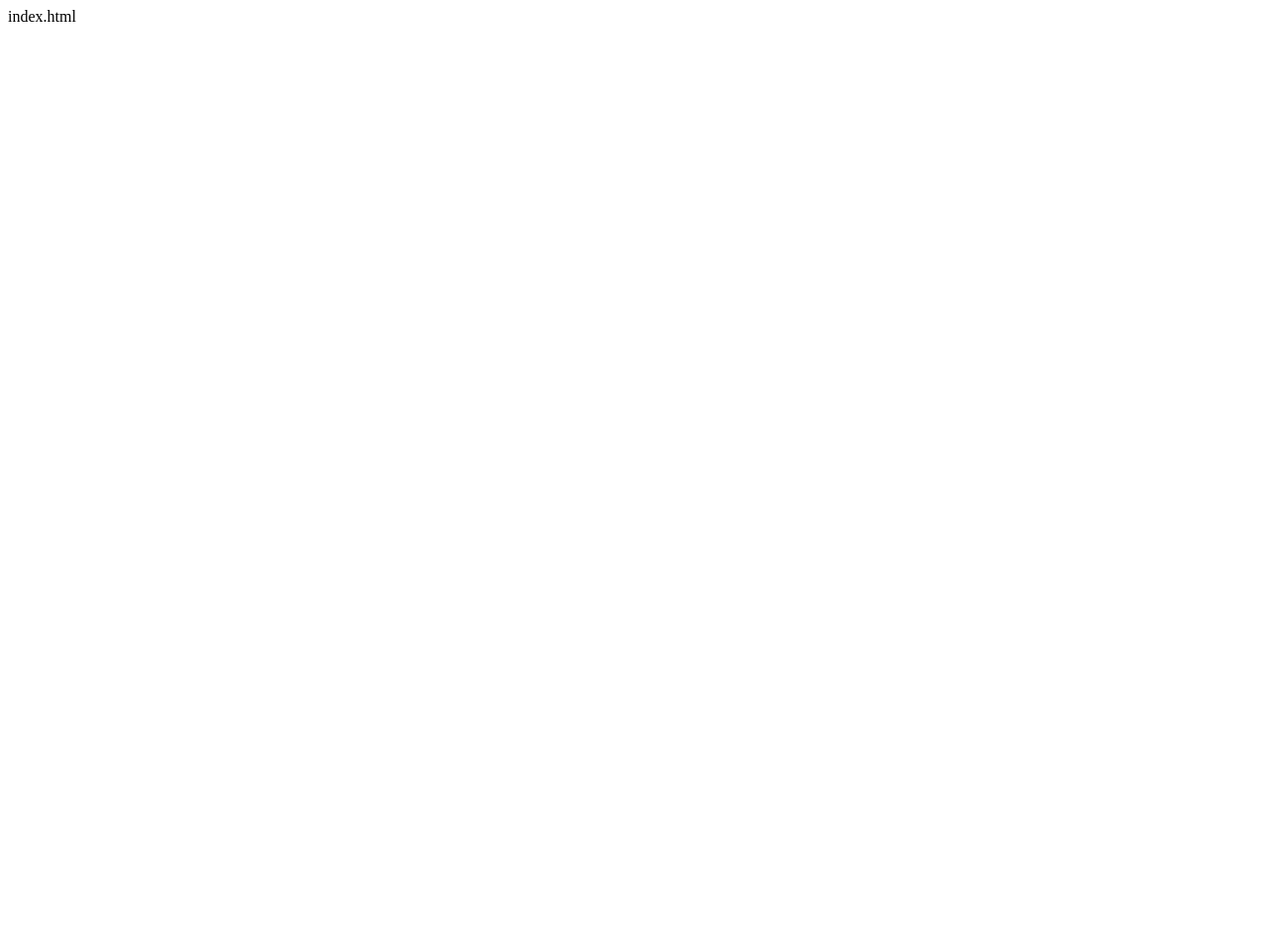
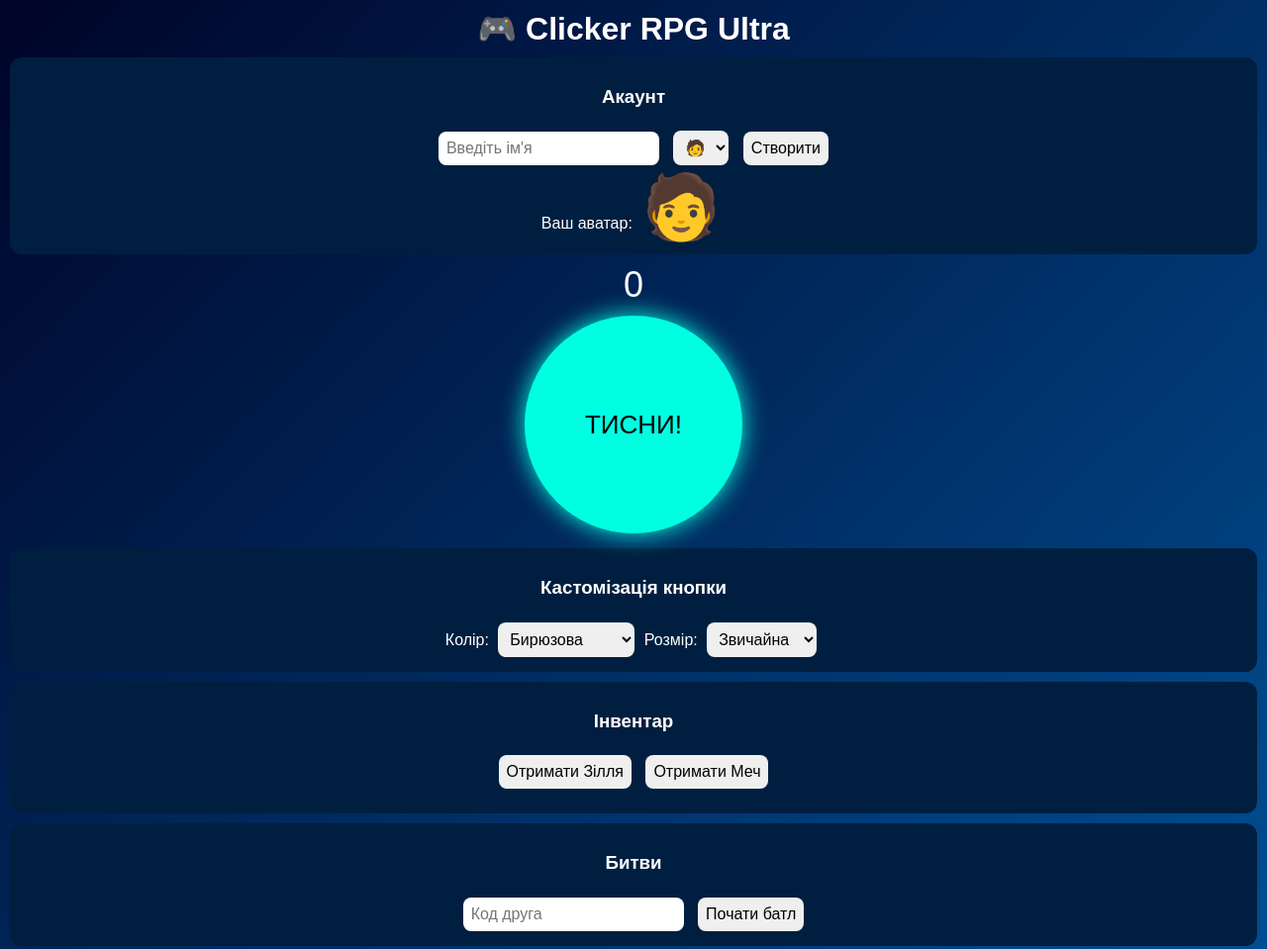
Before and after one commit to Roma20werty/Clicker-Game, a plain HTML site: page index.html in a window 1280 px wide. Shown: the top 959 px of the page at 99% size. Before the commit the page ends 800 px from the top, so only its background shows below. Drawn offline with Linux system fonts and the light colour scheme.

Commit message:
Update index.html

```diff
--- a/index.html
+++ b/index.html
@@ -1 +1,172 @@
-index.html
+<!DOCTYPE html>
+<html lang="uk">
+<head>
+<meta charset="UTF-8">
+<meta name="viewport" content="width=device-width, initial-scale=1.0">
+<title>Clicker RPG Ultra</title>
+<style>
+body{
+    margin:0;
+    font-family:Arial;
+    text-align:center;
+    background: linear-gradient(135deg,#000428,#004e92);
+    color:white;
+}
+h1{margin:10px;}
+#avatar{font-size:64px;margin:5px;}
+#score{font-size:36px;margin:5px;}
+#tap{
+    width:220px;height:220px;border-radius:50%;
+    background:#00ffe1;border:none;font-size:26px;
+    box-shadow:0 0 25px #00ffe1;
+    transition:.1s;
+}
+#tap:active{transform:scale(0.92);}
+button,select,input{
+    margin:5px;padding:8px;border-radius:8px;border:none;font-size:16px;
+}
+#custom,#inventory,#battle,#accounts{
+    background:#001f40;border-radius:12px;margin:10px;padding:10px;
+}
+#items{max-height:120px;overflow:auto;text-align:left;padding:5px;}
+</style>
+</head>
+<body>
+
+<h1>🎮 Clicker RPG Ultra</h1>
+
+<div id="accounts">
+<h3>Акаунт</h3>
+<input type="text" id="nameInput" placeholder="Введіть ім'я">
+<select id="avatarSelect" onchange="changeAvatar(this.value)">
+<option value="🧑">🧑</option>
+<option value="😺">😺</option>
+<option value="👾">👾</option>
+<option value="🤖">🤖</option>
+<option value="🦊">🦊</option>
+</select>
+<button onclick="createAccount()">Створити</button>
+<div>Ваш аватар: <span id="avatar">🧑</span></div>
+</div>
+
+<div id="score">0</div>
+<button id="tap">ТИСНИ!</button>
+
+<div id="custom">
+<h3>Кастомізація кнопки</h3>
+Колір: <select onchange="tapColor(this.value)">
+<option value="#00ffe1">Бирюзова</option>
+<option value="#ff0080">Рожева</option>
+<option value="#ffaa00">Помаранчева</option>
+<option value="#00ff00">Зелена</option>
+</select>
+Розмір: <select onchange="tapSize(this.value)">
+<option value="200">Маленька</option>
+<option value="240" selected>Звичайна</option>
+<option value="300">Велика</option>
+</select>
+</div>
+
+<div id="inventory">
+<h3>Інвентар</h3>
+<button onclick="addItem('Зілля')">Отримати Зілля</button>
+<button onclick="addItem('Меч')">Отримати Меч</button>
+<div id="items"></div>
+</div>
+
+<div id="battle">
+<h3>Битви</h3>
+<input type="text" id="friendCode" placeholder="Код друга">
+<button onclick="startBattle()">Почати батл</button>
+<div id="battleLog"></div>
+</div>
+
+<script>
+// ---------- Збереження акаунта ----------
+let save = JSON.parse(localStorage.getItem("rpgSave")) || {
+name:"",
+avatar:"🧑",
+score:0,
+power:1,
+inventory:[],
+friends:{}
+};
+
+const scoreBox = document.getElementById("score");
+const tapBtn = document.getElementById("tap");
+const avatarSpan = document.getElementById("avatar");
+const itemsDiv = document.getElementById("items");
+const battleLog = document.getElementById("battleLog");
+
+scoreBox.innerText = save.score;
+avatarSpan.innerText = save.avatar;
+
+// ---------- Створення акаунта ----------
+function createAccount(){
+const name = document.getElementById("nameInput").value;
+if(!name){alert("Введіть ім'я!"); return;}
+save.name = name;
+save.avatar = document.getElementById("avatarSelect").value;
+store();
+updateUI();
+}
+
+// ---------- Кнопка клік ----------
+tapBtn.onclick = ()=>{
+save.score += save.power;
+store();
+updateUI();
+};
+
+// ---------- Кастомізація кнопки ----------
+function tapColor(c){tapBtn.style.background=c;}
+function tapSize(s){tapBtn.style.width=s+"px";tapBtn.style.height=s+"px";}
+
+// ---------- Аватар ----------
+function changeAvatar(a){
+avatarSpan.innerText=a;
+save.avatar = a;
+store();
+}
+
+// ---------- Інвентар ----------
+function addItem(item){
+save.inventory.push(item);
+store();
+renderItems();
+}
+
+function renderItems(){
+itemsDiv.innerHTML="";
+save.inventory.forEach((it,i)=>{
+let d=document.createElement("div");
+d.innerText = (i+1)+". "+it;
+itemsDiv.appendChild(d);
+});
+}
+
+// ---------- Батли ----------
+function startBattle(){
+const code = document.getElementById("friendCode").value;
+if(!code){alert("Введіть код друга!"); return;}
+let friendPower = Math.floor(Math.random()*10)+1; // умовний суперник
+let result="";
+if(save.power>=friendPower) result="Виграш!";
+else result="Програш!";
+battleLog.innerText=`Батл з кодом ${code}\nТвоя сила: ${save.power}\nСила друга: ${friendPower}\nРезультат: ${result}`;
+}
+
+// ---------- Збереження ----------
+function store(){localStorage.setItem("rpgSave",JSON.stringify(save));}
+
+// ---------- Оновлення UI ----------
+function updateUI(){
+scoreBox.innerText = save.score;
+avatarSpan.innerText = save.avatar;
+renderItems();
+}
+
+updateUI();
+</script>
+</body>
+</html>
```
